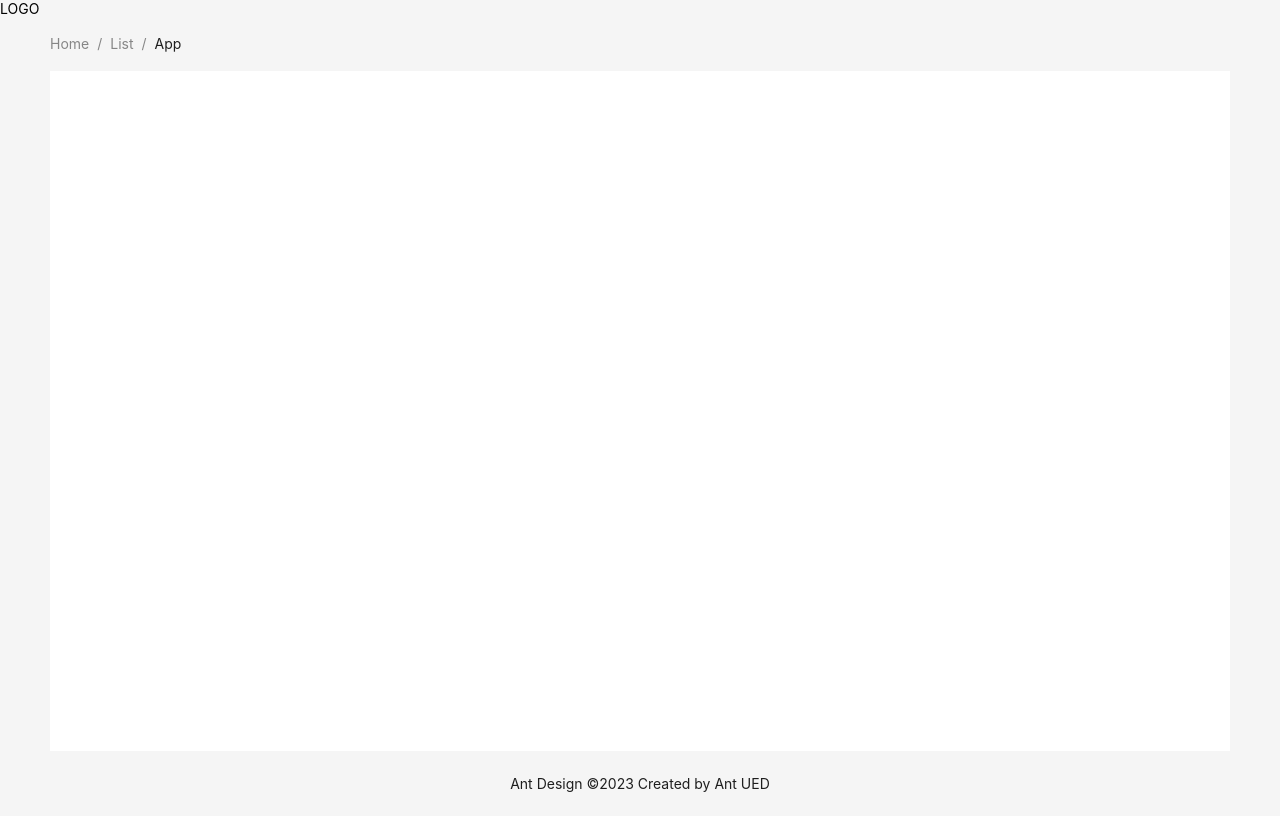
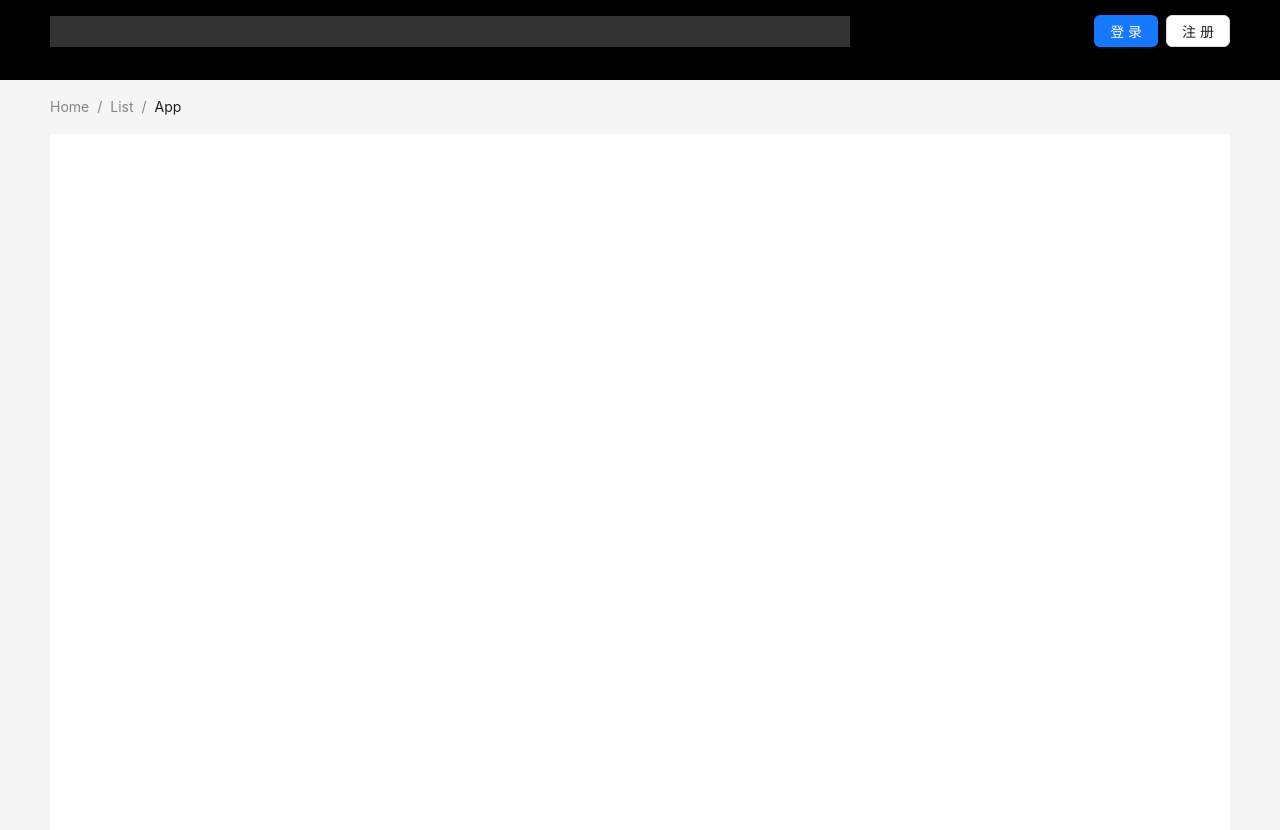
Before and after one commit to WeBankBlockchain/DDCMS-Front, a React (Create React App) app: page / in a window 1280 px wide. Shown: the top 830 px of the page. Built offline with nearby package versions, Linux system fonts and the light colour scheme.

Commit message:
add login button on home page

```diff
--- a/public/index.html
+++ b/public/index.html
@@ -24,7 +24,7 @@
       work correctly both with client-side routing and a non-root public URL.
       Learn how to configure a non-root public URL by running `npm run build`.
     -->
-    <title>React App</title>
+    <title>Data Brain</title>
   </head>
   <body>
     <noscript>You need to enable JavaScript to run this app.</noscript>
--- a/src/App.js
+++ b/src/App.js
@@ -1,61 +1,85 @@
 import './App.css';
-import HomeHeader from './components/HomeHeader';
-import { Breadcrumb, Layout, theme } from 'antd';
+import { Breadcrumb, Layout, theme, Button, Space, Input, Image } from 'antd';
 import { Outlet } from 'react-router-dom';
 
-const { Content, Footer } = Layout;
+const { Header, Content, Footer } = Layout;
+const { Search } = Input;
 
 function App() {
+	const {
+		token: { colorBgContainer }
+	} = theme.useToken();
 
-  const {
-    token: { colorBgContainer },
-  } = theme.useToken();
+	const onSearch = (value) => console.log(value);
 
 	return (
 		<Layout>
-      <HomeHeader />
+			<Header
+				style={{
+					position: 'sticky',
+					top: 0,
+					zIndex: 1,
+					background: 'rgba(0, 0, 0)',
+					height: 80,
+					width: '100%'
+				}}
+			>
+				{/* <div
+					style={{
+						width: 1000
+					}}
+				></div> */}
+				<div
+					style={{
+						float: 'left',
+						width: 800,
+						height: 31,
+						margin: '16px 24px 16px 0',
+						background: 'rgba(255, 255, 255, 0.2)'
+					}}
+				></div>
+
+				<Space
+					style={{
+						float: 'right'
+					}}
+				>
+					<Button type="primary">登录</Button>
+					<Button>注册</Button>
+				</Space>
+			</Header>
 			<Content
 				className="site-layout"
 				style={{
-          padding: '0 50px',
+					padding: '0 50px'
 				}}
 			>
 				<Breadcrumb
 					style={{
-            margin: '16px 0',
+						margin: '16px 0'
 					}}
 				>
 					<Breadcrumb.Item>Home</Breadcrumb.Item>
 					<Breadcrumb.Item>List</Breadcrumb.Item>
 					<Breadcrumb.Item>App</Breadcrumb.Item>
 				</Breadcrumb>
-        <div className='content'
+				<div
+					className="content"
 					style={{
 						padding: 24,
-            minHeight: 680,
-            background: colorBgContainer,
+						minHeight: 1680,
+						background: colorBgContainer
 					}}
 				>
-          <div className='main'>
+					<div className="main">
 						<Outlet />
 					</div>
-          <div className='slide'>
-
+					<div className="slide"></div>
 				</div>
-        </div>
-        {/* <div
-          style={{
-            padding: 24,
-            minHeight: 380,
-            background: colorBgContainer,
-          }}
-        >
-          Content
-        </div> */}
 			</Content>
 			<Footer
 				style={{
-          textAlign: 'center',
+					textAlign: 'center'
 				}}
 			>
 				Ant Design ©2023 Created by Ant UED
```
Lines whose indentation alone changed are shown as unchanged.
